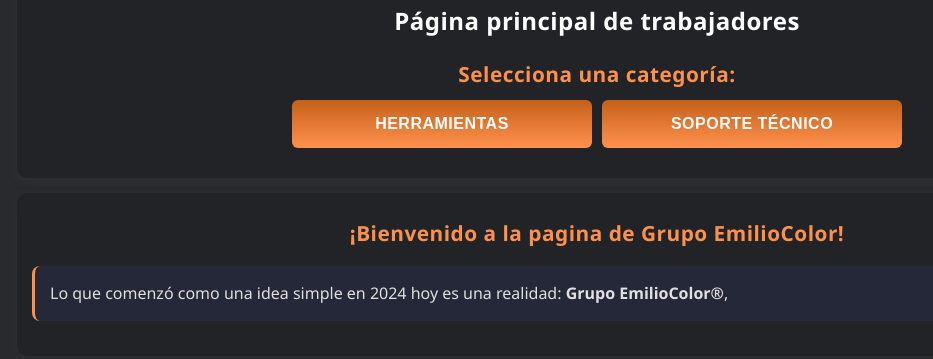
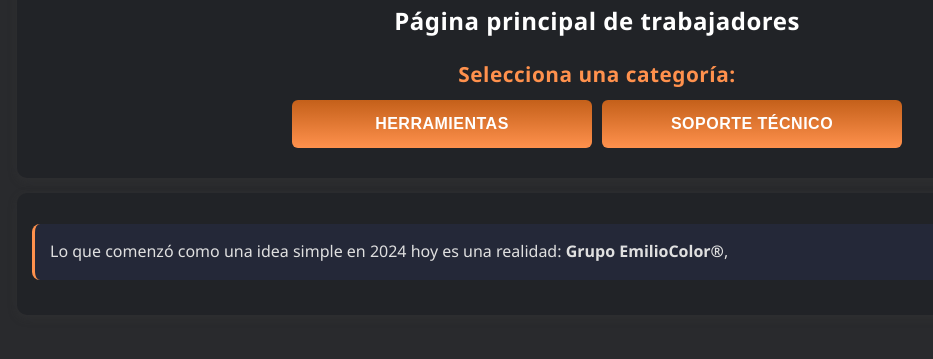
Before and after one commit to grupoemiliocolor/outside, a plain HTML site: page index.html in a window 1280 px wide. Shown: the part 203-562 px from the top of the page, without its empty margins (43-976 px from the left). Drawn offline with Linux system fonts and the light colour scheme.

Commit message:
Update index.html

```diff
--- a/index.html
+++ b/index.html
@@ -364,7 +364,6 @@
         <div id="downloads-container">
             <!-- Contenido de bienvenida (solo visible al inicio) -->
             <div id="default-content">
-                <h2>¡Bienvenido a la pagina de Grupo EmilioColor!</h2>
                 <p class="welcome-message">
                     Lo que comenzó como una idea simple en 2024 hoy es una realidad: <strong>Grupo EmilioColor®</strong>,
                 </p>
```
